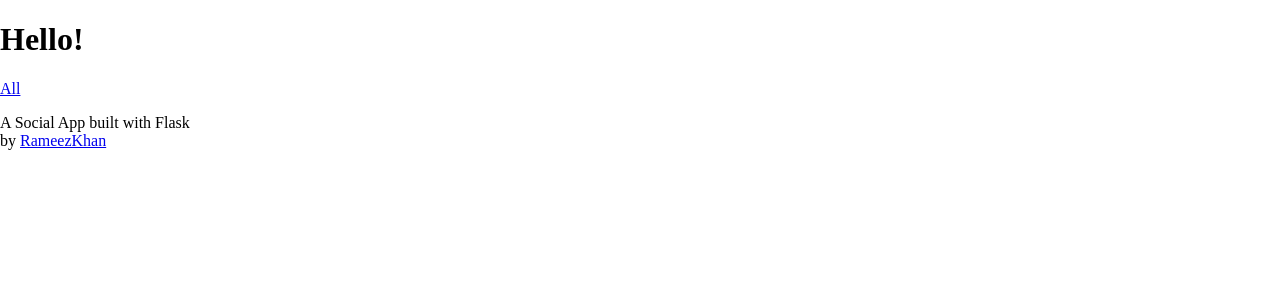
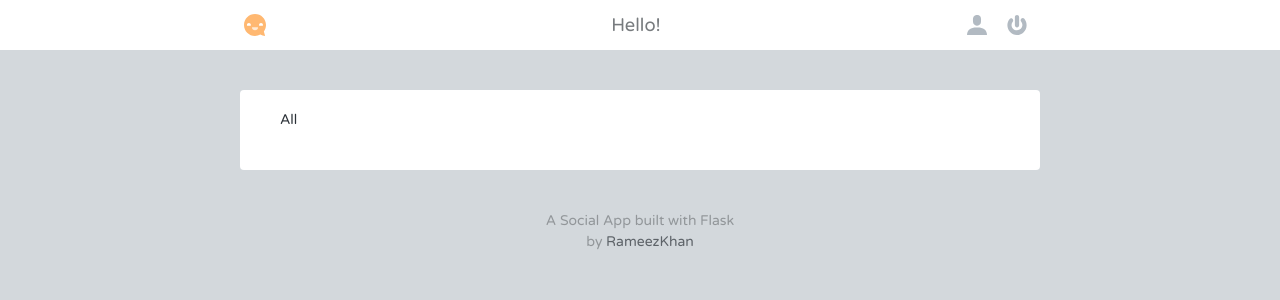
Before and after one commit to Rxmeez/Social-Network-Flask, a Python web app: template templates/layout.html in a window 1280 px wide. Shown: the top 300 px of the page. Run offline with Jinja, Linux system fonts and the light colour scheme; the template is opened without the code that fills it, so the values that code supplies are empty; some libraries are stand-ins or nearby versions.

Commit message:
Added ability to post, with a post.html file. As well as a template css, javascript files to add color to the site

```diff
--- /dev/null
+++ b/static/css/main.css
@@ -0,0 +1,311 @@
+/*General*/
+body, input, button, textarea {
+  font-family: 'Varela Round', Helvetica Neue, Helvetica, Arial, serif;
+}
+body {
+  font-size: 1em;
+  color: #777B7E;
+  font-weight: 400;
+  background: #D3D8DC;
+  position: relative;
+}
+a {
+  text-decoration: none;
+  color: #2C3238;
+}
+a:hover {
+  color: #000;
+}
+
+/*Typography*/
+h1, h2, h3, h4 {
+  font-size: 1.15em;
+  font-weight: normal;
+  margin: 0;
+  line-height: 1em;
+}
+h1 {
+  text-align: center;
+  line-height: 30px;
+}
+h2 {
+  margin: 0 0 10px;
+}
+h3 {
+  text-align: center;
+  padding: 40px 0 0 40px;
+  font-size: 1em;
+}
+h4 {
+  margin: 10px 0 0;
+  opacity: .7;
+  font-size: 2em;
+}
+h5 {
+    margin: 0;
+}
+p {
+  margin: 0;
+  line-height: 1.5em;
+}
+
+/*Header*/
+header {
+  width: 100%;
+  background: #fff;
+  padding: 10px 0;
+}
+.icon-logo {
+  width: 30px;
+  height: 30px;
+  background: url('../img/icon-logo.svg') center no-repeat;
+  background-size: 22px 22px;
+  display: block;
+  float: left;
+}
+.icon-profile {
+  width: 30px;
+  height: 30px;
+  background: url('../img/icon-profile.svg') center no-repeat;
+  background-size: 20px 20px;
+  display: block;
+  float: right;
+  margin-right: 10px;
+}
+.icon-power {
+  width: 30px;
+  height: 30px;
+  background: url('../img/icon-power.svg') center no-repeat;
+  background-size: 20px 20px;
+  display: block;
+  float: right;
+}
+
+/*Main*/
+.main {
+  max-width: 800px;
+  margin: 40px auto 0;
+  background: #fff;
+  border-radius: 4px;
+  transition: .35s linear;
+  padding-bottom: 20px;
+}
+.skinny {
+  max-width: 320px;
+  padding: 40px;
+}
+nav{
+  padding: 0 0 0 20px;
+  position: relative;
+  line-height: 60px;
+  font-size: .875em;
+}
+nav a {
+  padding: 0 20px 10px;
+}
+nav a.new {
+  float: right;
+  text-transform: uppercase;
+  color: #FFB770;
+}
+nav a.current {
+  color: #FFB770;
+  border-bottom: 2px solid #FFB770;
+}
+article {
+  border-bottom: 2px solid #ECEEEF;
+  margin: 0;
+  padding: 40px;
+}
+article:last-child {
+  border-bottom: 0;
+}
+article p {
+  margin: 20px 0 0;
+}
+time {
+  font-size: .875em;
+  opacity: .8;
+}
+
+/*Form Elements*/
+form {
+    margin: 0;
+    padding: 40px;
+}
+input {
+  width: 100%;
+  border: 0;
+  border-bottom: 2px solid #D3D8DC;
+  outline: 0;
+  background: #fff;
+  padding: 20px 0 4px;
+  margin: 0 0 20px;
+  color: #777B7E;
+}
+input:focus {
+  border-color: #6ECDF7;
+  color: #2C3238;
+}
+textarea {
+  width: 100%;
+  border: 0;
+  border-bottom: 2px solid #D3D8DC;
+  outline: 0;
+  background: #fff;
+  padding: 20px 0 4px;
+  margin: 0 0 20px;
+  color: #777B7E;
+}
+textarea:focus {
+  border-color: #6ECDF7;
+  color: #2C3238;
+}
+button {
+  width: 100%;
+  padding: 20px 0;
+  text-align: center;
+  background: #6ECDF7;
+  color: #fff;
+  border: 0;
+  border-radius: 4px;
+  opacity: .8;
+  transition: .35s linear;
+}
+button:hover {
+  opacity: 1;
+}
+button.small {
+    padding: 1em 0.5em;
+    margin: 0 auto;
+    text-align: center;
+}
+
+/*Profile*/
+.stats {
+  width: 100%;
+  display: table;
+  text-align: center;
+}
+.status {
+  border: 4px solid #D5DDE4;
+  border-radius: 4px;
+  width: 80%;
+  margin: 10px 10%;
+  display: block;
+  padding: 10px 0;
+  color: #D5DDE4;
+  opacity: .8;
+  transtion: .35s linear;
+}
+.status:hover {
+  opacity: 1;
+  color: inherit;
+}
+.follow {
+  border-color: #6ECDF7;
+  color: #6ECDF7;
+}
+.follow::before {
+  content: '+ '
+}
+.unfollow {
+  border-color: #6ECDF7;
+  color: #6ECDF7;
+}
+.unfollow::before {
+  content: '- '
+}
+.disabled {
+  border-color: #D5DDE4;
+  color: #D5DDE4;
+}
+.view {
+    font-size: 0.8em;
+    text-transform: upper;
+}
+
+/*Notifications*/
+.notification {
+  text-align: center;
+  padding: 10px 20px;
+  border-radius: 4px;
+  color: #fff;
+}
+.success {
+  background: #70DA8B;
+  color: #4DA463;
+}
+.error {
+  background: #FFE6B2;
+  color: #C5A14E;
+  margin-bottom: 20px;
+}
+
+/*Footer*/
+footer{
+  color: #777B7E;
+  text-align: center;
+  font-size: .875em;
+  margin: 40px 0;
+}
+
+footer p {
+  opacity: .7;
+}
+
+/*Grid*/
+.row {
+  max-width: 800px;
+  padding: 0 40px;
+  margin: 0 auto;
+  transition: .35s linear;
+}
+.row:before, .row:after {
+  content: '';
+  display: table;
+}
+.row:after {
+  clear: both;
+}
+.grid-100{
+    display: inline-block;
+  float: left;
+  width: 100%;
+}
+.grid-50{
+    display: inline-block;
+  float: left;
+  width: 49%;
+}
+.grid-33{
+    display: inline-block;
+  float: left;
+  width: 33%;
+}
+.grid-25{
+    display: inline-block;
+  float: left;
+  width: 20%;
+  margin: 0 2.25%;
+}
+
+/*Media Queries*/
+@media (max-width: 728px) {
+  .main {
+    margin: 10px auto;
+  }
+  .grid-25 {
+    width: 46%;
+    margin: 20px 2%;
+  }
+  .grid-50 {
+    width: 100%;
+  }
+  .row {
+    padding: 0 10px;
+}
+
+.post {
+    white-space: pre;
+}
--- /dev/null
+++ b/static/js/main.js
@@ -0,0 +1,14 @@
+var nav = document.querySelectorAll('.main nav a');
+for (var num in nav) {
+    try {
+        var link = nav[num];
+        if (link.getAttribute('href') == window.location.pathname) {
+            link.classList.add('current');
+        } else {
+            link.classList.toggle('current', false);
+        }
+    } catch (e) {
+
+    }
+}
+disTime(0);
--- /dev/null
+++ b/static/js/vendor/html5shiv.js
@@ -0,0 +1,5 @@
+(function(l,f){function m(){var a=e.elements;return"string"==typeof a?a.split(" "):a}function i(a){var b=n[a[o]];b||(b={},h++,a[o]=h,n[h]=b);return b}function p(a,b,c){b||(b=f);if(g)return b.createElement(a);c||(c=i(b));b=c.cache[a]?c.cache[a].cloneNode():r.test(a)?(c.cache[a]=c.createElem(a)).cloneNode():c.createElem(a);return b.canHaveChildren&&!s.test(a)?c.frag.appendChild(b):b}function t(a,b){if(!b.cache)b.cache={},b.createElem=a.createElement,b.createFrag=a.createDocumentFragment,b.frag=b.createFrag();
+a.createElement=function(c){return!e.shivMethods?b.createElem(c):p(c,a,b)};a.createDocumentFragment=Function("h,f","return function(){var n=f.cloneNode(),c=n.createElement;h.shivMethods&&("+m().join().replace(/\w+/g,function(a){b.createElem(a);b.frag.createElement(a);return'c("'+a+'")'})+");return n}")(e,b.frag)}function q(a){a||(a=f);var b=i(a);if(e.shivCSS&&!j&&!b.hasCSS){var c,d=a;c=d.createElement("p");d=d.getElementsByTagName("head")[0]||d.documentElement;c.innerHTML="x<style>article,aside,figcaption,figure,footer,header,hgroup,nav,section{display:block}mark{background:#FF0;color:#000}</style>";
+c=d.insertBefore(c.lastChild,d.firstChild);b.hasCSS=!!c}g||t(a,b);return a}var k=l.html5||{},s=/^<|^(?:button|map|select|textarea|object|iframe|option|optgroup)$/i,r=/^(?:a|b|code|div|fieldset|h1|h2|h3|h4|h5|h6|i|label|li|ol|p|q|span|strong|style|table|tbody|td|th|tr|ul)$/i,j,o="_html5shiv",h=0,n={},g;(function(){try{var a=f.createElement("a");a.innerHTML="<xyz></xyz>";j="hidden"in a;var b;if(!(b=1==a.childNodes.length)){f.createElement("a");var c=f.createDocumentFragment();b="undefined"==typeof c.cloneNode||
+"undefined"==typeof c.createDocumentFragment||"undefined"==typeof c.createElement}g=b}catch(d){g=j=!0}})();var e={elements:k.elements||"abbr article aside audio bdi canvas data datalist details figcaption figure footer header hgroup mark meter nav output progress section summary time video",shivCSS:!1!==k.shivCSS,supportsUnknownElements:g,shivMethods:!1!==k.shivMethods,type:"default",shivDocument:q,createElement:p,createDocumentFragment:function(a,b){a||(a=f);if(g)return a.createDocumentFragment();
+for(var b=b||i(a),c=b.frag.cloneNode(),d=0,e=m(),h=e.length;d<h;d++)c.createElement(e[d]);return c}};l.html5=e;q(f)})(this,document);
--- a/templates/layout.html
+++ b/templates/layout.html
@@ -38,9 +38,9 @@
 
                 <!-- Log in/Log out -->
                 {% if current_user.is_authenticated %}
-                  <a href="{{ url_for('logout') }}" class="icon_power" title="Log out"></a>
+                  <a href="{{ url_for('logout') }}" class="icon-power" title="Log out"></a>
                 {% else %}
-                  <a href="{{ url_for('login') }}" class="icon_power" title="Log in"></a>
+                  <a href="{{ url_for('login') }}" class="icon-power" title="Log in"></a>
                   <a hred="{{ url_for('register') }}" class="icon-profile" title="Register"></a>
                 {% endif %}
 
@@ -67,6 +67,10 @@
 
               <a href="{{ url_for('index') }}">All</a>
 
+              {% if current_user.is_authenticated %}
+                <a href="{{ url_for('post') }}" class="new">Create New Post</a>
+              {% endif %}
+
             </nav>
 
             {% block content %}{% endblock %}
```
Also changed, not shown: app.py (+16 -1 lines), forms.py (+8 -1 lines), models.py (+24 -0 lines), static/css/normalize.min.css (added, +1 -0 lines), templates/post.html (added, +12 -0 lines), static/img/icon-logo.svg (added), static/img/icon-power.svg (added), static/img/icon-profile.svg (added), static/js/vendor/disTime.min.js (added).
